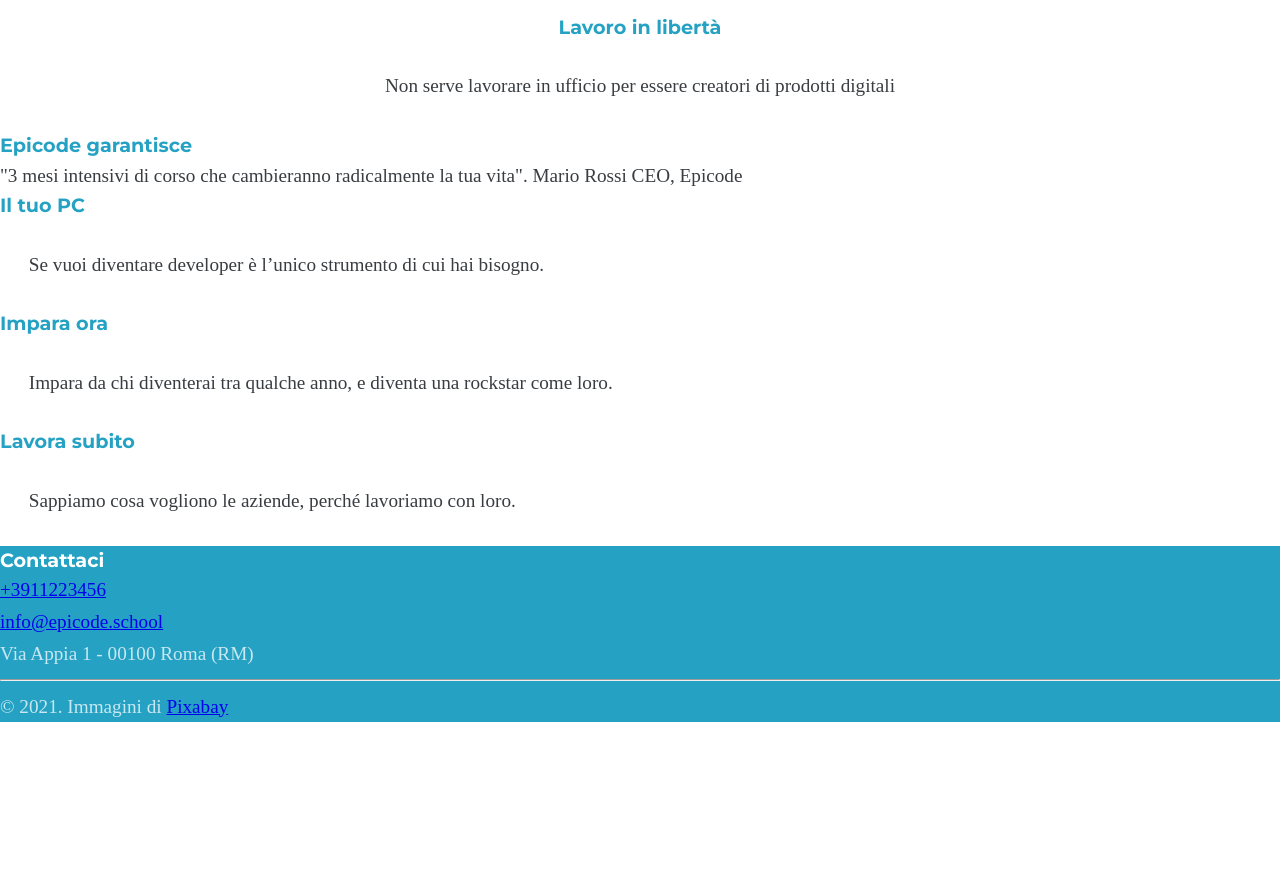
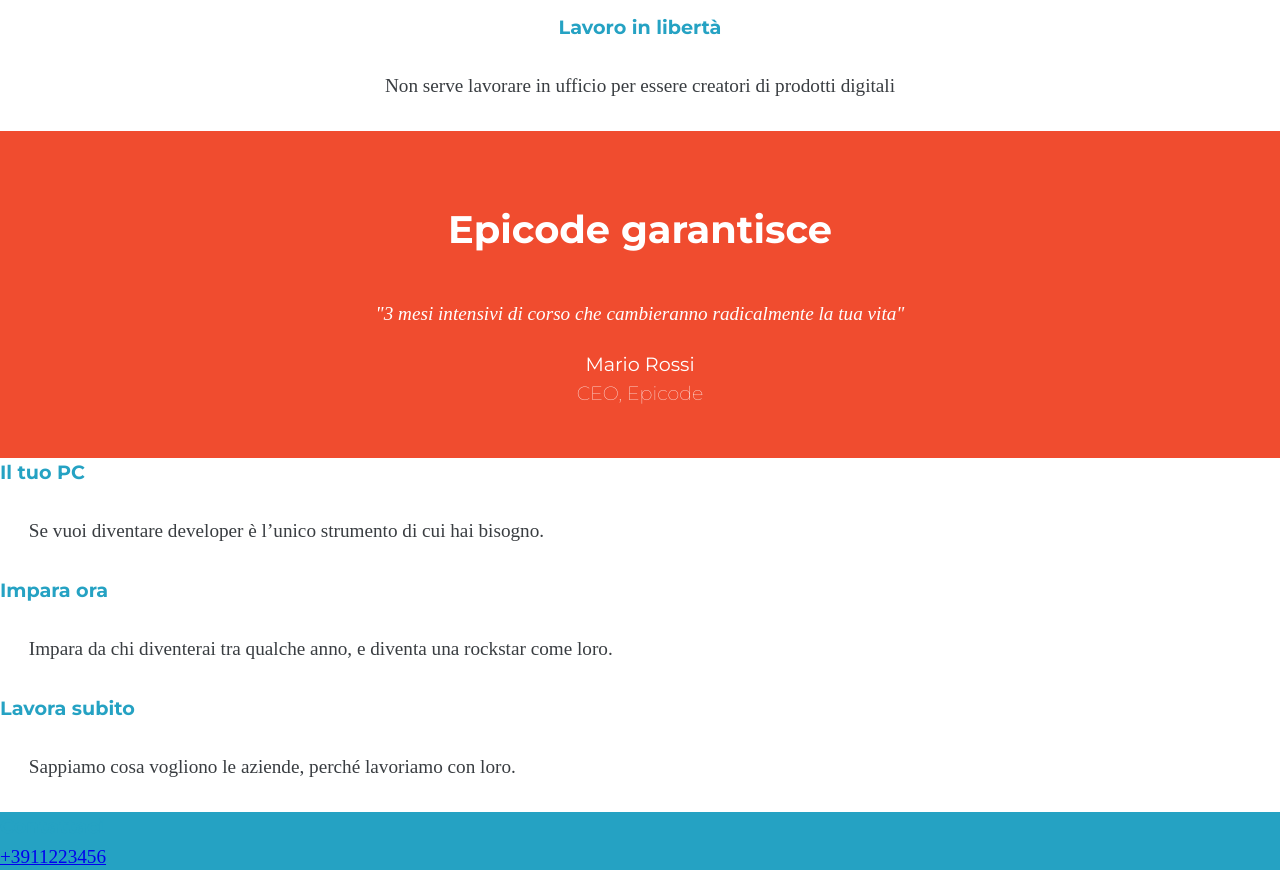
Before and after one commit to ZairaStra/progetto-S1, a plain HTML site: page index.html in a window 1280 px wide. Shown: the part 1960-2830 px from the top of the page. Before the commit the page ends 2682 px from the top, so only its background shows below. Drawn offline with Linux system fonts and the light colour scheme.

Commit message:
blockquote

```diff
--- a/assets/css/style.css
+++ b/assets/css/style.css
@@ -66,12 +66,37 @@
   width: 100%;
   border-radius: 50%;
 }
+
+blockquote {
+  background-color: #f04c2f;
+  color: white;
+  padding-block: 50px;
+  padding-inline: 30px;
+  text-align: center;
+}
+
+blockquote h2 {
+  margin-block: 20px;
+  font-size: 2em;
+  color: inherit;
+}
+blockquote p {
+  padding-block: 20px;
+  font-style: italic;
+}
+blockquote h3 {
+  color: inherit;
+  font-weight: normal;
+}
+blockquote h6 {
+  color: inherit;
+  font-weight: lighter;
+}
 footer {
   background-color: #25a2c3;
   color: #c8e7f0;
 }
 footer h2 {
-  color: white;
 }
 footer link {
   color: #c8e7f0;
--- a/index.html
+++ b/index.html
@@ -49,7 +49,10 @@
     </main>
     <blockquote>
       <h2>Epicode garantisce</h2>
-      <p>"3 mesi intensivi di corso che cambieranno radicalmente la tua vita". Mario Rossi CEO, Epicode</p>
+      <p>"3 mesi intensivi di corso che cambieranno radicalmente la tua vita"</p>
+
+      <h3>Mario Rossi</h3>
+      <h6>CEO, Epicode</h6>
     </blockquote>
     <section>
       <div class="article">
```
